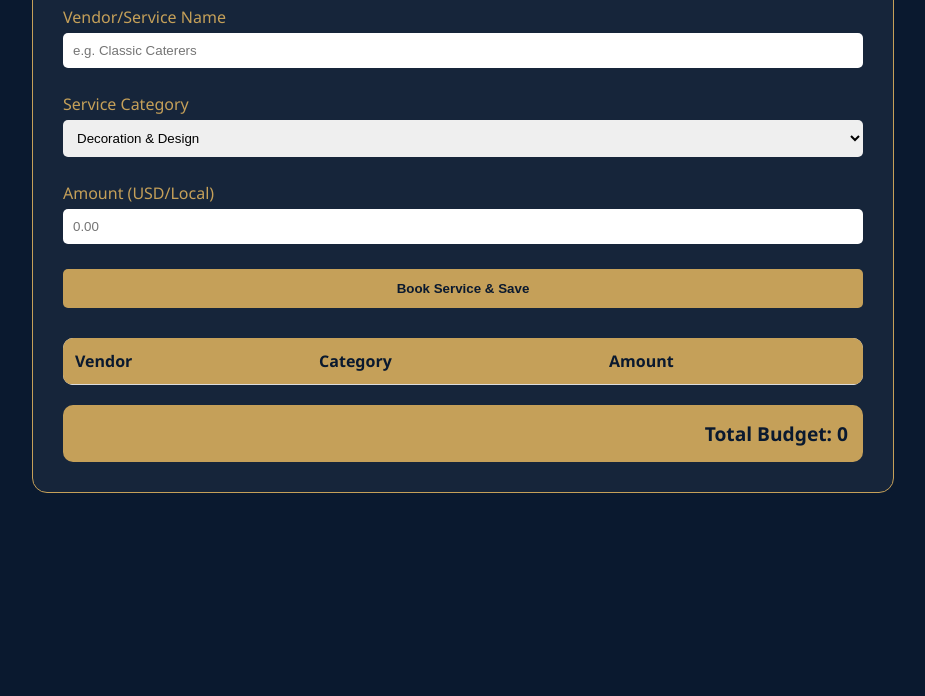
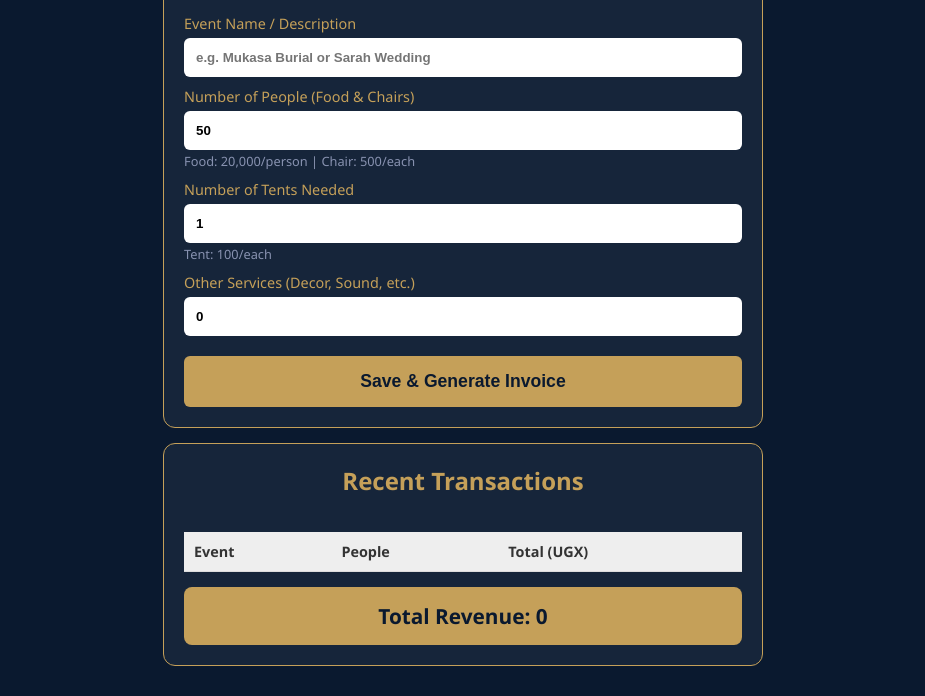
Before and after one commit to dkatabazi/wedding-app, a website: page index.html in a window 1280 px wide. Shown: the part 139-835 px from the top of the page, without its empty margins (177-1102 px from the left). Before the commit the page ends 800 px from the top, so only its background shows below. Drawn offline with Linux system fonts and the light colour scheme; no server answers.

Commit message:
Add rental and catering price logic

```diff
--- a/index.html
+++ b/index.html
@@ -3,101 +3,104 @@
 <head>
     <meta charset="UTF-8">
     <meta name="viewport" content="width=device-width, initial-scale=1.0">
-    <title>Luxury Wedding Planner</title>
+    <title>Event Resource Planner</title>
     <style>
         :root { --navy: #0a192f; --gold: #c5a059; --white: #e6f1ff; }
-        body { font-family: 'Segoe UI', sans-serif; background: var(--navy); color: var(--white); padding: 20px; }
-        .container { max-width: 800px; margin: auto; background: rgba(255,255,255,0.05); padding: 30px; border-radius: 15px; border: 1px solid var(--gold); }
-        h1 { text-align: center; color: var(--gold); text-transform: uppercase; letter-spacing: 2px; }
-        .form-group { margin-bottom: 15px; }
-        label { display: block; margin-bottom: 5px; color: var(--gold); }
-        input, select { width: 100%; padding: 10px; border-radius: 5px; border: none; margin-bottom: 10px; box-sizing: border-box; }
-        button { width: 100%; padding: 12px; background: var(--gold); color: var(--navy); border: none; border-radius: 5px; font-weight: bold; cursor: pointer; }
-        table { width: 100%; margin-top: 30px; border-collapse: collapse; background: white; color: black; border-radius: 10px; overflow: hidden; }
-        th, td { padding: 12px; text-align: left; border-bottom: 1px solid #ddd; }
-        th { background: var(--gold); color: var(--navy); }
-        .total-box { margin-top: 20px; padding: 15px; background: var(--gold); color: var(--navy); border-radius: 10px; text-align: right; font-size: 1.2em; font-weight: bold; }
+        body { font-family: 'Segoe UI', sans-serif; background: var(--navy); color: var(--white); padding: 15px; margin: 0; }
+        .container { max-width: 600px; margin: auto; }
+        .card { background: rgba(255,255,255,0.05); padding: 20px; border-radius: 12px; border: 1px solid var(--gold); margin-bottom: 15px; }
+        h1, h2 { color: var(--gold); margin-top: 0; text-align: center; }
+        label { display: block; margin: 10px 0 5px; color: var(--gold); font-size: 0.9em; }
+        input, select { width: 100%; padding: 12px; border-radius: 6px; border: none; box-sizing: border-box; background: white; font-weight: bold; }
+        .price-tag { font-size: 0.8em; color: #8892b0; margin-top: 2px; }
+        button { width: 100%; padding: 15px; background: var(--gold); color: var(--navy); border: none; border-radius: 6px; font-weight: bold; cursor: pointer; margin-top: 20px; font-size: 1.1em; }
+        table { width: 100%; background: white; color: #333; border-radius: 8px; border-collapse: collapse; margin-top: 15px; font-size: 0.9em; }
+        th, td { padding: 10px; text-align: left; border-bottom: 1px solid #ddd; }
+        th { background: #eee; }
+        .grand-total { background: var(--gold); color: var(--navy); padding: 15px; border-radius: 8px; text-align: center; font-size: 1.3em; font-weight: bold; margin-top: 15px; }
     </style>
 </head>
 <body>
     <div class="container">
-        <h1>Wedding Vendor Manager</h1>
+        <h1>Event Resource Manager</h1>
 
-        <div class="form-group">
-            <label>Vendor/Service Name</label>
-            <input type="text" id="vendorName" placeholder="e.g. Classic Caterers">
+        <div class="card">
+            <h2>New Booking</h2>
+
+            <label>Event Name / Description</label>
+            <input type="text" id="eventName" placeholder="e.g. Mukasa Burial or Sarah Wedding">
+
+            <label>Number of People (Food & Chairs)</label>
+            <input type="number" id="peopleCount" value="50">
+            <div class="price-tag">Food: 20,000/person | Chair: 500/each</div>
+
+            <label>Number of Tents Needed</label>
+            <input type="number" id="tentCount" value="1">
+            <div class="price-tag">Tent: 100/each</div>
+
+            <label>Other Services (Decor, Sound, etc.)</label>
+            <input type="number" id="otherCosts" value="0">
+
+            <button onclick="calculateAndSave()">Save & Generate Invoice</button>
         </div>
 
-        <div class="form-group">
-            <label>Service Category</label>
-            <select id="category">
-                <option value="Decoration">Decoration & Design</option>
-                <option value="Catering">Cooking & Catering</option>
-                <option value="Music">Sound & Entertainment</option>
-                <option value="Photography">Photography/Video</option>
-                <option value="Venue">Venue Hire</option>
-            </select>
+        <div class="card">
+            <h2>Recent Transactions</h2>
+            <div style="overflow-x:auto;">
+                <table>
+                    <thead>
+                        <tr><th>Event</th><th>People</th><th>Total (UGX)</th></tr>
+                    </thead>
+                    <tbody id="tableBody"></tbody>
+                </table>
+            </div>
+            <div class="grand-total" id="grandTotal">Total Revenue: 0</div>
         </div>
-
-        <div class="form-group">
-            <label>Amount (USD/Local)</label>
-            <input type="number" id="amount" placeholder="0.00">
-        </div>
-
-        <button onclick="addVendor()">Book Service & Save</button>
-
-        <table id="vendorTable">
-            <thead>
-                <tr>
-                    <th>Vendor</th>
-                    <th>Category</th>
-                    <th>Amount</th>
-                </tr>
-            </thead>
-            <tbody id="tableBody"></tbody>
-        </table>
-
-        <div class="total-box" id="totalBox">Total Budget: 0</div>
     </div>
 
     <script>
-        async function loadVendors() {
+        async function loadData() {
             const res = await fetch('/api/events');
             const data = await res.json();
             const body = document.getElementById('tableBody');
-            let total = 0;
+            let totalRev = 0;
             body.innerHTML = '';
 
             data.forEach(item => {
-                total += parseFloat(item.amount || 0);
+                totalRev += item.total;
                 body.innerHTML += `<tr>
-                    <td>${item.name}</td>
-                    <td>${item.category}</td>
-                    <td>${item.amount}</td>
+                    <td><strong>${item.name}</strong></td>
+                    <td>${item.people}</td>
+                    <td>${item.total.toLocaleString()}</td>
                 </tr>`;
             });
-            document.getElementById('totalBox').innerText = `Total Budget: ${total}`;
+            document.getElementById('grandTotal').innerText = `Total Revenue: ${totalRev.toLocaleString()}`;
         }
 
-        async function addVendor() {
-            const name = document.getElementById('vendorName').value;
-            const category = document.getElementById('category').value;
-            const amount = document.getElementById('amount').value;
+        async function calculateAndSave() {
+            const name = document.getElementById('eventName').value;
+            const people = parseInt(document.getElementById('peopleCount').value) || 0;
+            const tents = parseInt(document.getElementById('tentCount').value) || 0;
+            const other = parseFloat(document.getElementById('otherCosts').value) || 0;
 
-            if(!name || !amount) return alert("Fill all fields");
+            // PRICE LOGIC
+            const foodCost = people * 20000;
+            const chairCost = people * 500;
+            const tentCost = tents * 100;
+            const total = foodCost + chairCost + tentCost + other;
+
+            if(!name) return alert("Enter event name");
 
             await fetch('/api/events', {
                 method: 'POST',
                 headers: {'Content-Type': 'application/json'},
-                body: JSON.stringify({ name, category, amount })
+                body: JSON.stringify({ name, people, total })
             });
 
-            document.getElementById('vendorName').value = '';
-            document.getElementById('amount').value = '';
-            loadVendors();
+            document.getElementById('eventName').value = '';
+            loadData();
         }
-
-        loadVendors();
+        loadData();
     </script>
 </body>
 </html>
```
